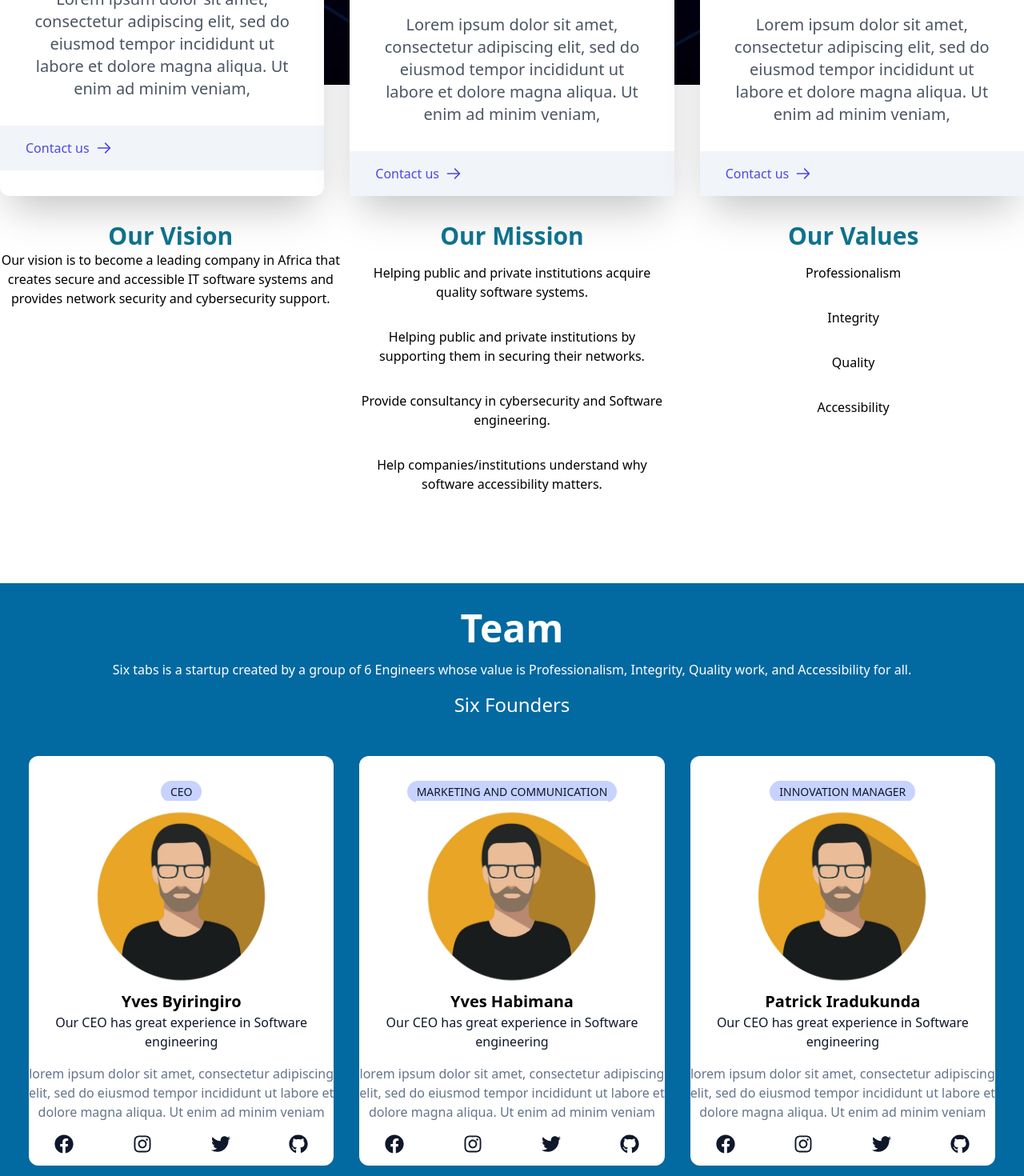
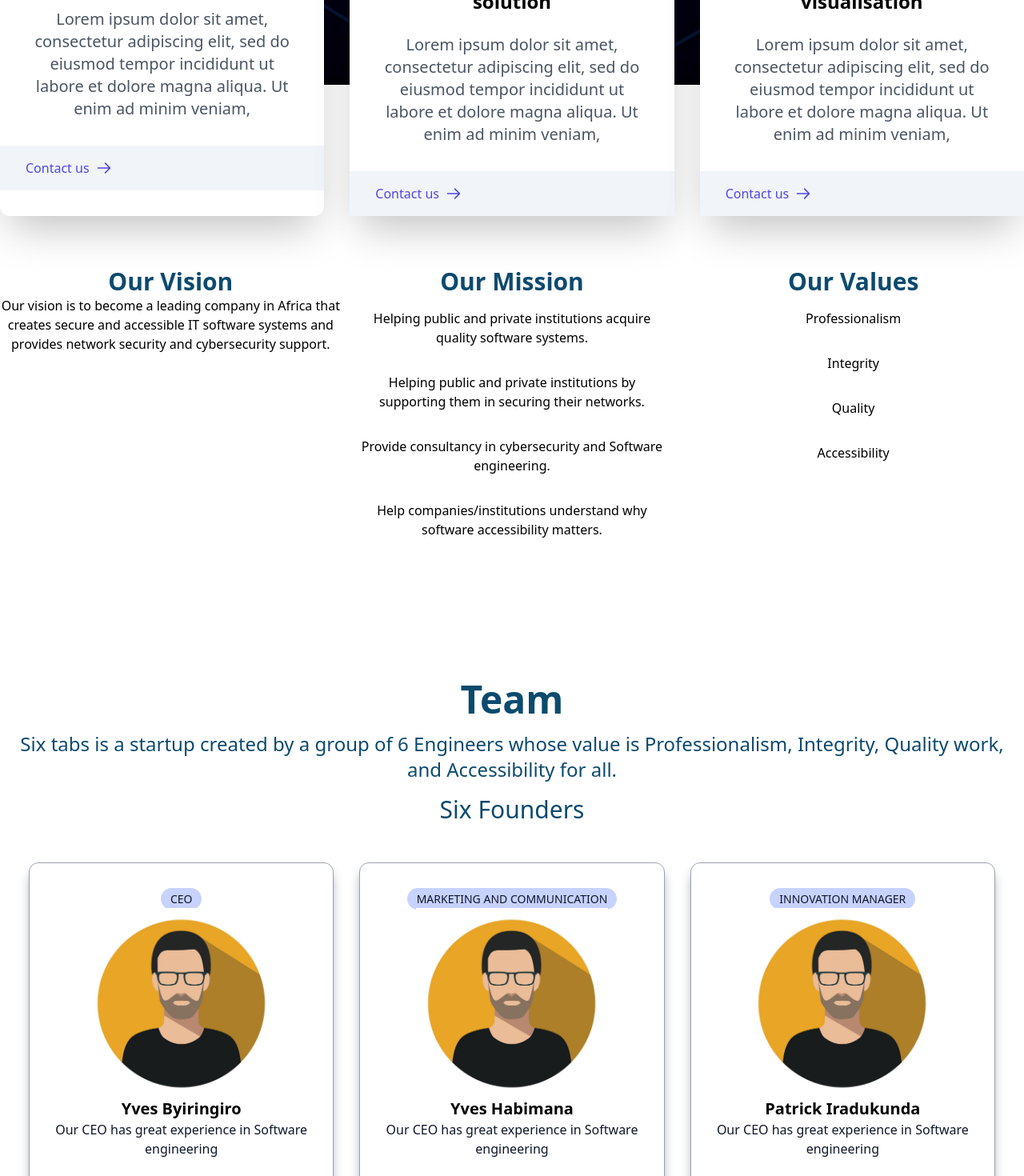
Before and after one commit to SixTabs/website, a React (Create React App) app: page / in a window 1280 px wide. Shown: the part 1330-2800 px from the top of the page at 80% size. Built offline with nearby package versions, Linux system fonts and the light colour scheme; the HTML template or start-up script is replaced by a standard one.

Commit message:
added the footer section

```diff
--- a/src/App.js
+++ b/src/App.js
@@ -3,6 +3,7 @@
 import Team from './components/Team';
 import About from './components/About';
 import Service from './components/Service';
+import Footer from './components/Footer copy';
 import './App.css';
 
 function App() {
@@ -13,6 +14,7 @@
       <Service/>
       <About/>
       <Team/>
+      <Footer/>
     </div>
   );
 }
--- a/src/components/About.jsx
+++ b/src/components/About.jsx
@@ -2,9 +2,9 @@
 
 const About= ()=>{
     return(
-        <div className='flex mt-8'>
+        <div name='about' className='flex mt-8 py-8'>
             <div className='w-1/3'>
-                <h1 className='text-3xl text-cyan-700 font-semibold'> Our Vision</h1>
+                <h1 className='text-3xl text-sky-900 font-semibold'> Our Vision</h1>
             <p>
                 Our vision is to become a leading company in Africa that
                 creates secure and accessible IT software systems and provides
@@ -12,7 +12,7 @@
                  </p>
             </div>
             <div className='w-1/3'>
-            <h1 className='text-3xl text-cyan-700 font-semibold'> Our Mission</h1>
+            <h1 className='text-3xl text-sky-900 font-semibold'> Our Mission</h1>
             <ul>
                    <li>
                      Helping public and private institutions acquire quality
@@ -33,7 +33,7 @@
                  </ul>
             </div>
             <div className='w-1/3'>
-            <h1 className='text-3xl text-cyan-700 font-semibold'> Our Values</h1>
+            <h1 className='text-3xl text-sky-900 font-semibold'> Our Values</h1>
             <ul>
                  <li>Professionalism </li>
                    <li>Integrity</li>
@@ -42,136 +42,6 @@
                 </ul>
             </div>
         </div>
-
-// <section className="team-section" style={{ backgroundColor: "#37517e" }}>
-//         <div className="container" v style={{ padding: "10px" }}>
-//           <div className="row">
-//             <div
-//               className="col-md-12 col-sm-12"
-//               style={{ textAlign: "center", color: "white" }}
-//             >
-//               <h2>What is 6Tabs?</h2>
-//               <p style={{}}>
-//                 Six tabs is a startup created by a group of 6 friends whose
-//                 value is Professionalism, Integrity, Quality work, and
-//                 Accessibility for all.
-//               </p>
-//             </div>
-//           </div>
-//           <div
-//             className="row team-portfolio"
-//             style={{ textAlign: "center", color: "white" }}
-//           >
-//             <div className="col-12" style={{ padding: "10px" }}>
-//               <h3>The Six Founders</h3>
-//             </div>
-//             <div className="col-md-3 col-lg-3 col-xs-12 team">
-//               <Image
-//                 src="/assets/img/hero-img.png"
-//                 alt="Landscape picture"
-//                 width={150}
-//                 height={150}
-//               />
-//               <h5>Theonest Byagutangaza</h5>
-//             </div>
-//             <div className="col-md-3 col-lg-3 col-xs-12 team">
-//               <Image
-//                 src="/assets/img/hero-img.png"
-//                 alt="Landscape picture"
-//                 width={150}
-//                 height={150}
-//               />
-//               <h5>Marius Robert Rwandarushya</h5>
-//             </div>
-//             <div className="col-md-3 col-lg-3 col-xs-12 team">
-//               <Image
-//                 src="/assets/img/hero-img.png"
-//                 alt="Landscape picture"
-//                 width={150}
-//                 height={150}
-//               />
-//               <h5>Yves Byiringiro</h5>
-//             </div>
-//             <div className="col-md-3 col-lg-3 col-xs-12 team">
-//               <Image
-//                 src="/assets/img/hero-img.png"
-//                 alt="Landscape picture"
-//                 width={150}
-//                 height={150}
-//               />
-//               <h5>Patrick Iradukunda</h5>
-//             </div>
-//             <div className="col-md-3 col-lg-3 col-xs-12 team"></div>
-//             <div className="col-md-3 col-lg-3 col-xs-12 team">
-//               <Image
-//                 src="/assets/img/hero-img.png"
-//                 alt="Landscape picture"
-//                 width={150}
-//                 height={150}
-//               />
-//               <h5>Yves Habimana</h5>
-//             </div>
-//             <div className="col-md-3 col-lg-3 col-xs-12 team">
-//               <Image
-//                 src="/assets/img/hero-img.png"
-//                 alt="Landscape picture"
-//                 width={150}
-//                 height={150}
-//               />
-//               <h5>Patrick Ishimwe</h5>
-//             </div>
-//           </div>
-//           <div
-//             className="row goals-section"
-//             style={{ padding: "10px", color: "white", marginTop: "25px" }}
-//           >
-//             <div className="col-md-4 col-sm-4 col-xs-12">
-//               <h3>Vision</h3>
-//               <div className="vision">
-//                 <p>
-//                   Our vision is to become a leading company in Africa that
-//                   creates secure and accessible IT software systems and provides
-//                   network security and cybersecurity support.
-//                 </p>
-//               </div>
-//             </div>
-//             <div className="col-md-4 col-sm-4 col-xs-12">
-//               <h3>Mission</h3>
-//               <div className="mission">
-//                 <ul>
-//                   <li>
-//                     Helping public and private institutions acquire quality
-//                     software systems.
-//                   </li>
-//                   <li>
-//                     Helping public and private institutions by supporting them
-//                     in securing their networks.
-//                   </li>
-//                   <li>
-//                     Provide consultancy in cybersecurity and Software
-//                     engineering.
-//                   </li>
-//                   <li>
-//                     Help companies/institutions understand why software
-//                     accessibility matters.
-//                   </li>
-//                 </ul>
-//               </div>
-//             </div>
-//             <div className="col-md-4 col-sm-4 col-xs-12">
-//               <h3>Values</h3>
-//               <div className="values">
-//                 <ul>
-//                   <li>Professionalism </li>
-//                   <li>Integrity</li>
-//                   <li>Quality</li>
-//                   <li>Accessibility</li>
-//                 </ul>
-//               </div>
-//             </div>
-//           </div>
-//         </div>
-//       </section>
     )
 }
 
--- a/src/components/Service.jsx
+++ b/src/components/Service.jsx
@@ -1,17 +1,17 @@
 import React from 'react'
 import softDev from '../assets/software.png'
 
-import { PhoneIcon, ArrowRightIcon } from '@heroicons/react/outline'
-import { ChipIcon, SupportIcon } from '@heroicons/react/solid'
+import { PhoneIcon, CodeIcon, ArrowRightIcon } from '@heroicons/react/outline'
+import { ChipIcon, DatabaseIcon } from '@heroicons/react/solid'
 import team from '../assets/back-img.jpg'
-import cmu from '../assets/back-img.jpg'
-import auca from '../assets/back-img.jpg'
-import collegio from '../assets/back-img.jpg'
+import soft from '../assets/back-img.jpg'
+import cyber from '../assets/back-img.jpg'
+import data from '../assets/back-img.jpg'
 const Service = ()=>{
     return(
 
 
-        <div name='education' className='w-full mt-24'>
+        <div name='service' className='w-full mt-24'>
             <div className='w-full h-[700px] bg-gray-900/90 absolute'>
                 <img className='w-full h-full object-cover mix-blend-overlay' src={team} alt="" />
             </div>
@@ -23,7 +23,7 @@
                 </div>
                 <div className='grid grid-cols-1 lg:grid-cols-3 relative gap-x-8 gap-y-16 sm:pt-20 text-black '>
                     <div className='bg-white rounded-xl shadow-2xl'>
-                        <div className='p-8'><img src={cmu} className='w-24 p-4 bg-white rounded-lg mt-[-4rem]' />
+                        <div className='p-8'><CodeIcon className='w-24 p-4 bg-white rounded-lg mt-[-4rem]' />
                             <h3 className='font-bold text-2xl my-6'>Software Development</h3>
                             <p className='text-gray-600 text-xl'>Lorem ipsum dolor sit amet, consectetur adipiscing elit, sed do eiusmod tempor incididunt ut labore et dolore magna aliqua.
                                 Ut enim ad minim veniam,</p>
@@ -34,7 +34,7 @@
                     </div>
 
                     <div className='bg-white rounded-xl shadow-2xl'>
-                        <div className='p-8'><img src={auca} className='w-24 p-4 bg-white rounded-lg mt-[-4rem]' />
+                        <div className='p-8'><ChipIcon className='w-24 p-4 bg-white rounded-lg mt-[-4rem]' />
                             <h3 className='font-bold text-2xl my-6'>Cyber security & Cloud solution</h3>
                             <p className='text-gray-600 text-xl'>Lorem ipsum dolor sit amet, consectetur adipiscing elit, sed do eiusmod tempor incididunt ut labore et dolore magna aliqua.
                                 Ut enim ad minim veniam,</p>
@@ -45,7 +45,7 @@
                     </div>
 
                     <div className='bg-white rounded-xl shadow-2xl'>
-                        <div className='p-8'><img src={collegio} className='w-24 p-4 bg-white rounded-lg mt-[-4rem]' />
+                        <div className='p-8'><DatabaseIcon className='w-24 p-4 bg-white rounded-lg mt-[-4rem]' />
                             <h3 className='font-bold text-2xl my-6'>Data Analytics and visualisation</h3>
                             <p className='text-gray-600 text-xl'>Lorem ipsum dolor sit amet, consectetur adipiscing elit, sed do eiusmod tempor incididunt ut labore et dolore magna aliqua.
                                 Ut enim ad minim veniam,</p>
@@ -58,32 +58,6 @@
             </div>
         </div>
 
-
-
-
-        // <div className='bg- py-8'>
-        //     <h1 className='text-5xl font-bold text-white'> We build accessible and secure system</h1>
-        // <div className='grid md:grid-cols-3 '>
-
-        //     <div className='flex flex-col justify-between border-solid border-1 rounded-md border-gray-400 p-8 mx-4 md:w-[20rem] shadow-lg shadow-gray-500  '>
-        //         <h1 className='text-3xl font-semibold'>Software Development</h1>
-        //         <div className='flex justify-center'><img src={softDev} alt="/" className='w-[20rem]' /></div>
-        //         <p> We build secure sytem that are accessible to all induviduals, Inclusion is all we provide</p>
-        //     </div>
-
-        //     <div className='flex flex-col justify-between border-solid border-1 rounded-md border-gray-400 p-8 mx-4 md:w-[20rem] shadow-lg shadow-gray-500  '>
-        //         <h1 className='text-3xl font-semibold'>Software Development</h1>
-        //         <div className='flex justify-center'><img src={softDev} alt="/" className='w-[20rem]' /></div>
-        //         <p> We build secure sytem that are accessible to all induviduals, Inclusion is all we provide</p>
-        //     </div>
-
-        //     <div className='flex flex-col justify-between border-solid border-1 rounded-md border-gray-400 p-8 mx-4 md:w-[20rem] shadow-lg shadow-gray-500  '>
-        //         <h1 className='text-3xl font-semibold'>Software Development</h1>
-        //         <div className='flex justify-center'><img src={softDev} alt="/" className='w-[20rem]' /></div>
-        //         <p> We build secure sytem that are accessible to all induviduals, Inclusion is all we provide</p>
-        //     </div>
-        // </div>
-        // </div>
     )
 }
 
--- a/src/components/Team.jsx
+++ b/src/components/Team.jsx
@@ -10,19 +10,20 @@
 
 const Team = () => {
   return (
-    <div className="w-full bg-sky-700">
-      <div className='w-full text-white my-24'>
+    <div name='team' className="w-full text-" >
+      <div className='w-full text-sky-900 my-24'>
         <div className='max-w-[1240px] mx-auto py-4'>
-          <div className='text-center py-4 text-slate-300'>
-            <h3 className='text-5xl font-bold text-white'>Team</h3>
-            <p className="text-white mt-4">Six tabs is a startup created by a group of 6 Engineers whose
+          <div className='text-center py-4 text-sky-900'>
+            <h3 className='text-5xl font-bold text-sky-900'>Team</h3>
+            <p className="text-sky-900 text-2xl mt-4">Six tabs is a startup created by a group of 6 Engineers whose
               value is Professionalism, Integrity, Quality work, and
               Accessibility for all.</p>
-            <h2 className="text-2xl my-4 text-white">Six Founders</h2>
+            <h2 className="text-3xl my-4 text-sky-900">Six Founders</h2>
           </div>
           <div className='grid md:grid-cols-3'>
 
-            <div className='bg-white md:h-[32rem] text-slate-900 m-4 rounded-xl py-8 relative'>
+        {/* -------------------------------------------------------------yves-------------------------------------------- */}
+            <div className='bg-white md:h-[32rem] text-slate-900 m-4 rounded-xl border border-gray-400 shadow-gray-400 shadow-lg py-8 relative'>
               <span className='uppercase px-3 py-1 bg-indigo-200 rounded-2xl text-sm'>CEO</span>
               <div className="flex justify-center"><img className="w-60" src={profile1} alt="/" /></div>
               <div><p className="text-xl font-semibold text-black mx-4">Yves Byiringiro</p></div>
@@ -40,7 +41,7 @@
 
             {/* -------------------------------------------------------------Marius-------------------------------------------- */}
 
-            <div className='bg-white md:h-[32rem] text-slate-900 m-4 rounded-xl py-8 relative'>
+            <div className='bg-white md:h-[32rem] text-slate-900 m-4 rounded-xl border border-gray-400 shadow-gray-400 shadow-lg py-8 relative'>
               <span className='uppercase px-3 py-1 bg-indigo-200 rounded-2xl text-sm'>Marketing and communication</span>
               <div className="flex justify-center"><img className="w-60" src={profile1} alt="/" /></div>
               <div><p className="text-xl font-semibold text-black mx-4">Yves Habimana</p></div>
@@ -59,7 +60,7 @@
             {/* --------------------------------------------------------Patrick ---------------------------------------------- */}
 
 
-            <div className='bg-white md:h-[32rem] text-slate-900 m-4 rounded-xl py-8 relative'>
+            <div className='bg-white md:h-[32rem] text-slate-900 m-4 rounded-xl border border-gray-400 shadow-gray-400 shadow-lg py-8 relative'>
               <span className='uppercase px-3 py-1 bg-indigo-200 rounded-2xl text-sm'>Innovation Manager</span>
               <div className="flex justify-center"><img className="w-60" src={profile1} alt="/" /></div>
               <div><p className="text-xl font-semibold text-black mx-4">Patrick Iradukunda</p></div>
@@ -78,7 +79,7 @@
             {/* ---------------------------------------------------Yves-------------------------------------------------------- */}
 
 
-            <div className='bg-white md:h-[32rem] text-slate-900 m-4 rounded-xl py-8 relative'>
+            <div className='bg-white md:h-[32rem] text-slate-900 m-4 rounded-xl border border-gray-400 shadow-gray-400 shadow-lg py-8 relative'>
               <span className='uppercase px-3 py-1 bg-indigo-200 rounded-2xl text-sm'>CTO</span>
               <div className="flex justify-center"><img className="w-60" src={profile1} alt="/" /></div>
               <div><p className="text-xl font-semibold text-black mx-4">Marius Robert Rwandarushya</p></div>
@@ -96,7 +97,7 @@
 
             {/* ---------------------------------------------------Ishimwe--------------------------------------------------- */}
 
-            <div className='bg-white md:h-[32rem] text-slate-900 m-4 rounded-xl py-8 relative'>
+            <div className='bg-white md:h-[32rem] text-slate-900 m-4 rounded-xl border border-gray-400 shadow-gray-400 shadow-lg py-8 relative'>
               <span className='uppercase px-3 py-1 bg-indigo-200 rounded-2xl text-sm'>Chief security Officer</span>
               <div className="flex justify-center"><img className="w-60" src={profile1} alt="/" /></div>
               <div><p className="text-xl font-semibold text-black mx-4">Theoneste Byagutangaza</p></div>
@@ -113,7 +114,7 @@
             </div>
 
             {/* ---------------------------------------------Theo------------------------------------------------------------- */}
-            <div className='bg-white md:h-[32rem] text-slate-900 m-4 rounded-xl py-8 relative'>
+            <div className='bg-white md:h-[32rem] text-slate-900 m-4 rounded-xl border border-gray-400 shadow-gray-400 shadow-lg py-8 relative'>
               <span className='uppercase px-3 py-1 bg-indigo-200 rounded-2xl text-sm'>Chief finance</span>
               <div className="flex justify-center"><img className="w-60" src={profile1} alt="/" /></div>
               <div><p className="text-xl font-semibold text-black mx-4">Patrick Ishimwe</p></div>
```
Also changed, not shown: src/components/Footer copy.jsx (added, +43 -0 lines), src/components/Navbar.jsx (+5 -4 lines).
